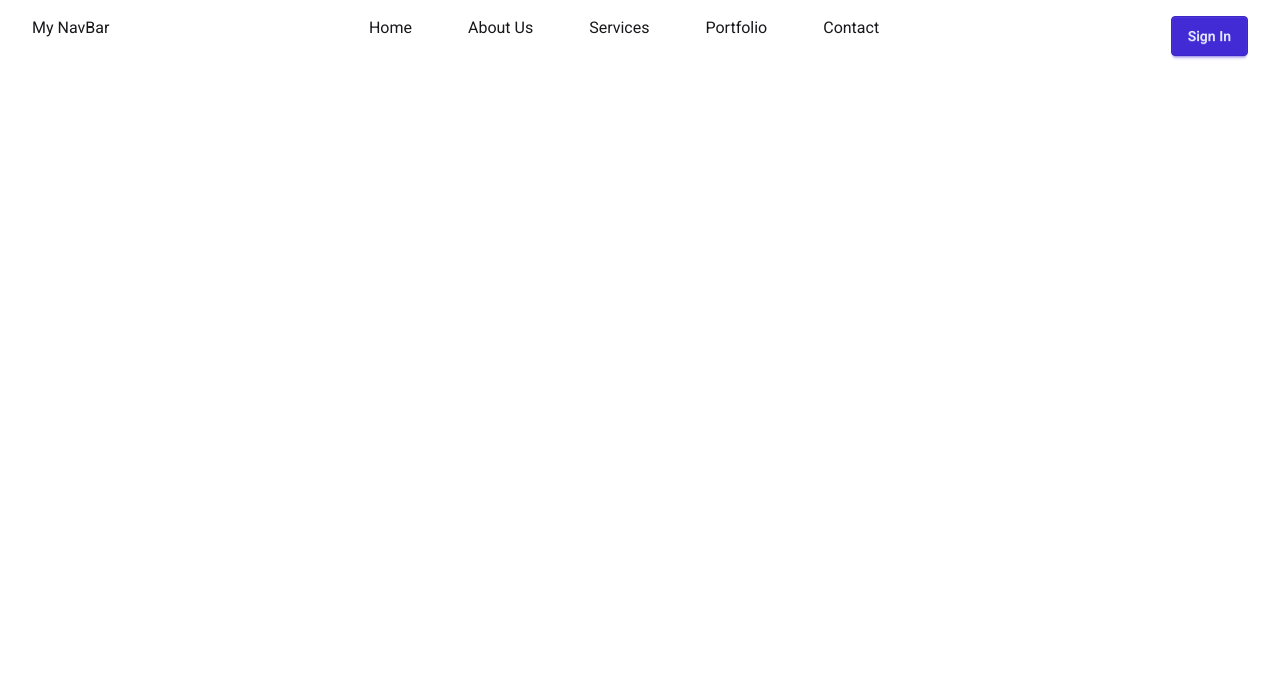
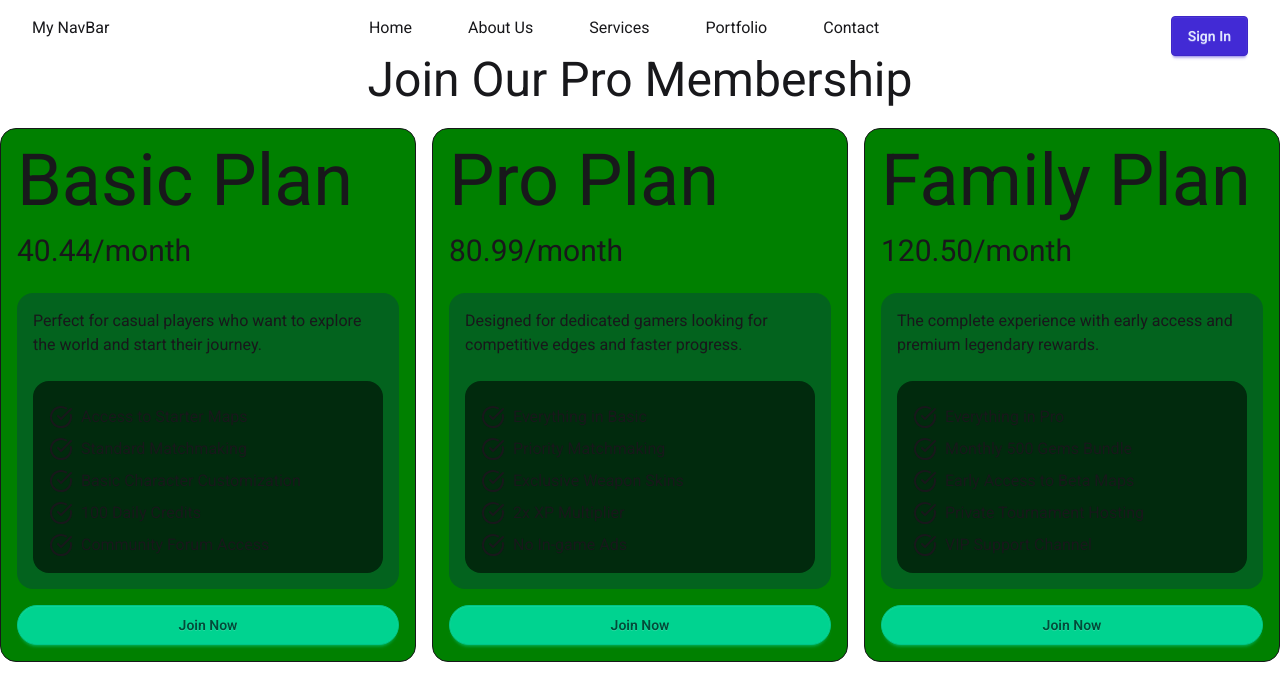
Before and after one commit to programmermosharof/react-ecosystem-practice, a React (Vite) app: page / in a window 1280 px wide. Shown: the top 700 px of the page. Built offline with nearby package versions, Linux system fonts and the light colour scheme.

Commit message:
Pricing Card Added

```diff
--- /dev/null
+++ b/public/PricingData.json
@@ -0,0 +1,41 @@
+[
+  {
+    "id": "1",
+    "name": "Basic Plan",
+    "price": "40.44/month",
+    "description": "Perfect for casual players who want to explore the world and start their journey.",
+    "features": [
+      "Access to Starter Maps",
+      "Standard Matchmaking",
+      "Basic Character Customization",
+      "100 Daily Credits",
+      "Community Forum Access"
+    ]
+  },
+  {
+    "id": "2",
+    "name": "Pro Plan",
+    "price": "80.99/month",
+    "description": "Designed for dedicated gamers looking for competitive edges and faster progress.",
+    "features": [
+      "Everything in Basic",
+      "Priority Matchmaking",
+      "Exclusive Weapon Skins",
+      "2x XP Multiplier",
+      "No In-game Ads"
+    ]
+  },
+  {
+    "id": "3",
+    "name": "Family Plan",
+    "price": "120.50/month",
+    "description": "The complete experience with early access and premium legendary rewards.",
+    "features": [
+      "Everything in Pro",
+      "Monthly 500 Gems Bundle",
+      "Early Access to Beta Maps",
+      "Private Tournament Hosting",
+      "VIP Support Channel"
+    ]
+  }
+]
--- a/src/App.jsx
+++ b/src/App.jsx
@@ -1,8 +1,12 @@
 
+import { Suspense } from 'react'
 import './App.css'
 import DaisyNav from './Components/DaisyNav/DaisyNav'
 import Navbar from './Components/Navbar/Navbar'
+import PricingOption from './Components/PricingOption/PricingOption'
 
+const pricingPromise = fetch('PricingData.json')
+.then(res => res.json())
 function App() {
 
   return (
@@ -10,6 +14,11 @@ function App() {
     <header>
       <Navbar></Navbar>
        {/* <DaisyNav></DaisyNav> */}
+       <Suspense fallback={<span className="loading loading-dots loading-xl"></span>}>
+        <PricingOption pricingPromise={pricingPromise}>
+
+        </PricingOption>
+       </Suspense>
     </header>
     <main>
 
--- /dev/null
+++ b/src/Components/PricingCard/PricingCard.jsx
@@ -0,0 +1,31 @@
+import React from 'react';
+import PricingFeature from './PricingFeature';
+
+const PricingCard = ({pricing}) => {
+    console.log(pricing);
+    const {name, price, description, features} = pricing;
+
+    return (
+<div className='flex flex-col border rounded-2xl p-4 bg-[#008000]'>
+{/* Card Header */}
+<div>
+    <h1 className="text-7xl">{name}</h1>
+    <h4 className='text-3xl mt-4'>{price}</h4>
+</div>
+    {/* Card Body */}
+  <div className='bg-[#03631e] p-4 rounded-2xl mt-6 flex-1'>
+    <p>{description}</p>
+    <div className='bg-[#012a0d] p-4 rounded-2xl mt-6'>
+        {
+        features.map((features , index) => <PricingFeature
+        key={index} features={features}></PricingFeature>)
+    }
+    </div>
+
+  </div>
+<button className="btn btn-success rounded-3xl w-full mt-4">Join Now</button>
+</div>
+    );
+};
+
+export default PricingCard;
--- /dev/null
+++ b/src/Components/PricingCard/PricingFeature.jsx
@@ -0,0 +1,12 @@
+import { CircleCheckBig } from 'lucide-react';
+import React from 'react';
+
+const PricingFeature = ({features}) => {
+    console.log(features,"Hello");
+
+    return (
+       <p className='flex mt-2'><CircleCheckBig className='mr-2 '></CircleCheckBig> {features}</p>
+    );
+};
+
+export default PricingFeature;
--- /dev/null
+++ b/src/Components/PricingOption/PricingOption.jsx
@@ -0,0 +1,26 @@
+import React, { use } from 'react';
+import PricingCard from '../PricingCard/PricingCard';
+
+const PricingOption = ({pricingPromise}) => {
+    const pricing = use(pricingPromise)
+    console.log(pricing);
+
+    return (
+        <div>
+            <h1 className='text-5xl text-center mb-6'>Join Our Pro Membership</h1>
+            <div className='grid grid-cols-1 md:grid-cols-3 lg:grid-cols-3 gap-4'>
+                {
+                    pricing.map(pricing => <PricingCard
+                    pricing={pricing}
+                    key={pricing.id}
+                    >
+
+                    </PricingCard>)
+                }
+            </div>
+
+        </div>
+    );
+};
+
+export default PricingOption;
```
